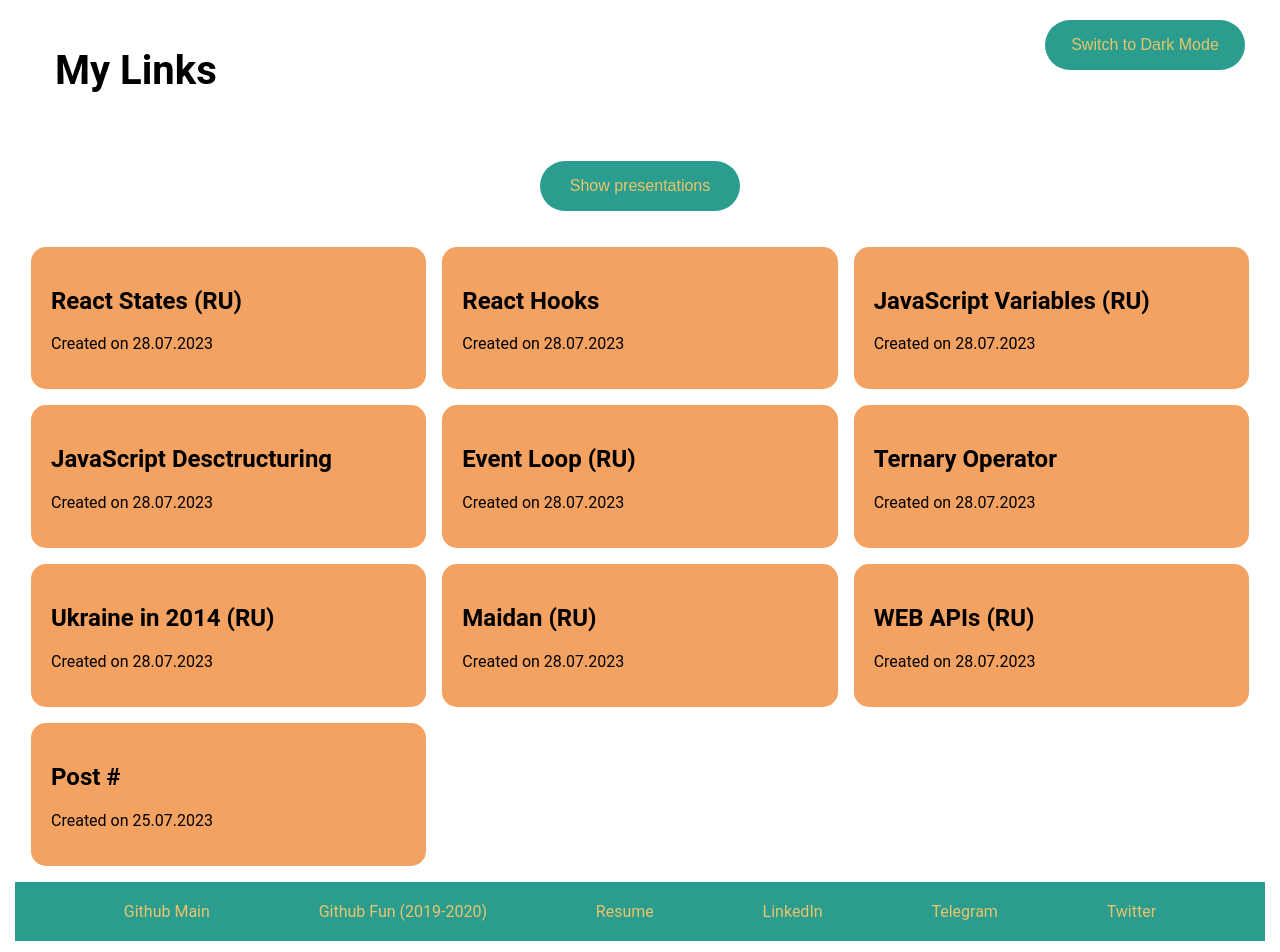
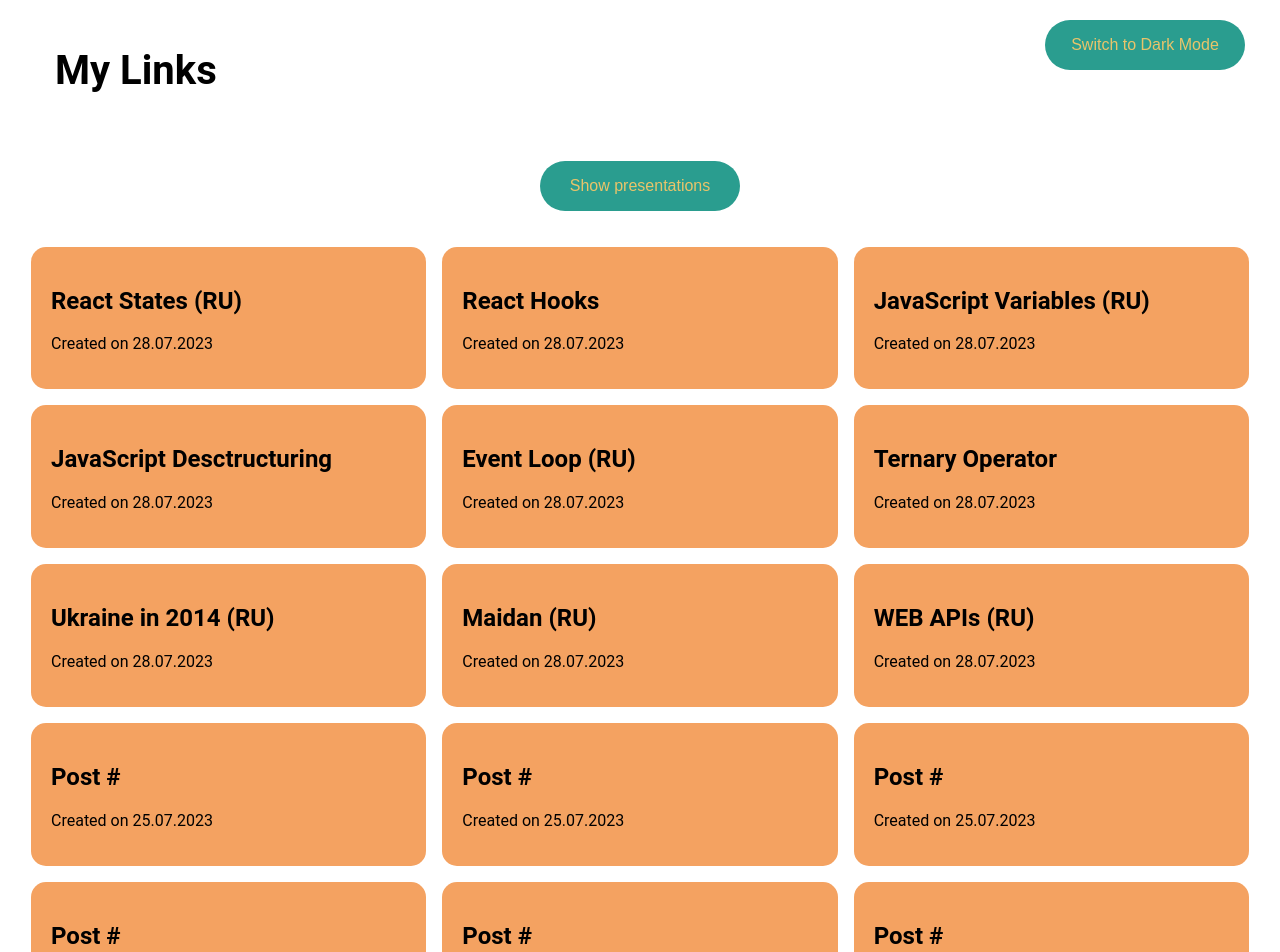
Before and after one commit to pefbrute/digital-garden, a React (Create React App) app: page / in a window 1280 px wide. Shown: the top 952 px of the page. Built offline with nearby package versions, Linux system fonts and the light colour scheme.

Commit message:
Solved Footer Problem with Alexander Romanchuk help. Thank you very much

```diff
--- a/src/App.css
+++ b/src/App.css
@@ -31,6 +31,9 @@ body {
     max-width: 1600px;
     margin: 0 auto;
     padding: 0 15px;
+    height: 100%;
+    position: relative;
+    padding-bottom: 230px;
 }
 
 .content-container {
@@ -83,15 +86,16 @@ a {
 }
 
 footer {
+    position: absolute;
     display: flex;
     justify-content: space-evenly;
     align-items: center;
     background-color: #2A9D8F;
     color: #E9C46A;
-    padding: 20px 0;
+    padding: 100px 0px;
     bottom: 0;
-    width: 100%;
-    left: 0;
+    width: 96.3%;
+    left: 30px;
     box-sizing: border-box;
 }
 
--- a/src/App.js
+++ b/src/App.js
@@ -14,6 +14,17 @@ const posts = [
     { id: 9, title: 'Maidan (RU)', type: 'presentation', date: '28.07.2023', url: 'https://docs.google.com/presentation/d/1M0AGTXy3vsnUNCvYa4NBIXsLl9cQTMKuInIwhcRwtAY/edit?usp=sharing' },
     { id: 10, title: 'WEB APIs (RU)', type: 'presentation', date: '28.07.2023', url: 'https://docs.google.com/presentation/d/1StCj9dai1_NN3-Ug1DjzkWN3j9SxYPn2xydDRdGe8vY/edit?usp=sharing' },
     { id: 11, title: 'Post #', type: 'article', date: '25.07.2023', url: 'https://example.com/post#' },
+    { id: 12, title: 'Post #', type: 'article', date: '25.07.2023', url: 'https://example.com/post#' },
+    { id: 13, title: 'Post #', type: 'article', date: '25.07.2023', url: 'https://example.com/post#' },
+    { id: 14, title: 'Post #', type: 'article', date: '25.07.2023', url: 'https://example.com/post#' },
+    { id: 15, title: 'Post #', type: 'article', date: '25.07.2023', url: 'https://example.com/post#' },
+    { id: 16, title: 'Post #', type: 'article', date: '25.07.2023', url: 'https://example.com/post#' },
+    { id: 17, title: 'Post #', type: 'article', date: '25.07.2023', url: 'https://example.com/post#' },
+    { id: 18, title: 'Post #', type: 'article', date: '25.07.2023', url: 'https://example.com/post#' },
+    { id: 19, title: 'Post #', type: 'article', date: '25.07.2023', url: 'https://example.com/post#' },
+    { id: 20, title: 'Post #', type: 'article', date: '25.07.2023', url: 'https://example.com/post#' },
+    { id: 21, title: 'Post #', type: 'article', date: '25.07.2023', url: 'https://example.com/post#' },
+    { id: 22, title: 'Post #', type: 'article', date: '25.07.2023', url: 'https://example.com/post#' },
     // Add more posts as needed
 ];
 
```
